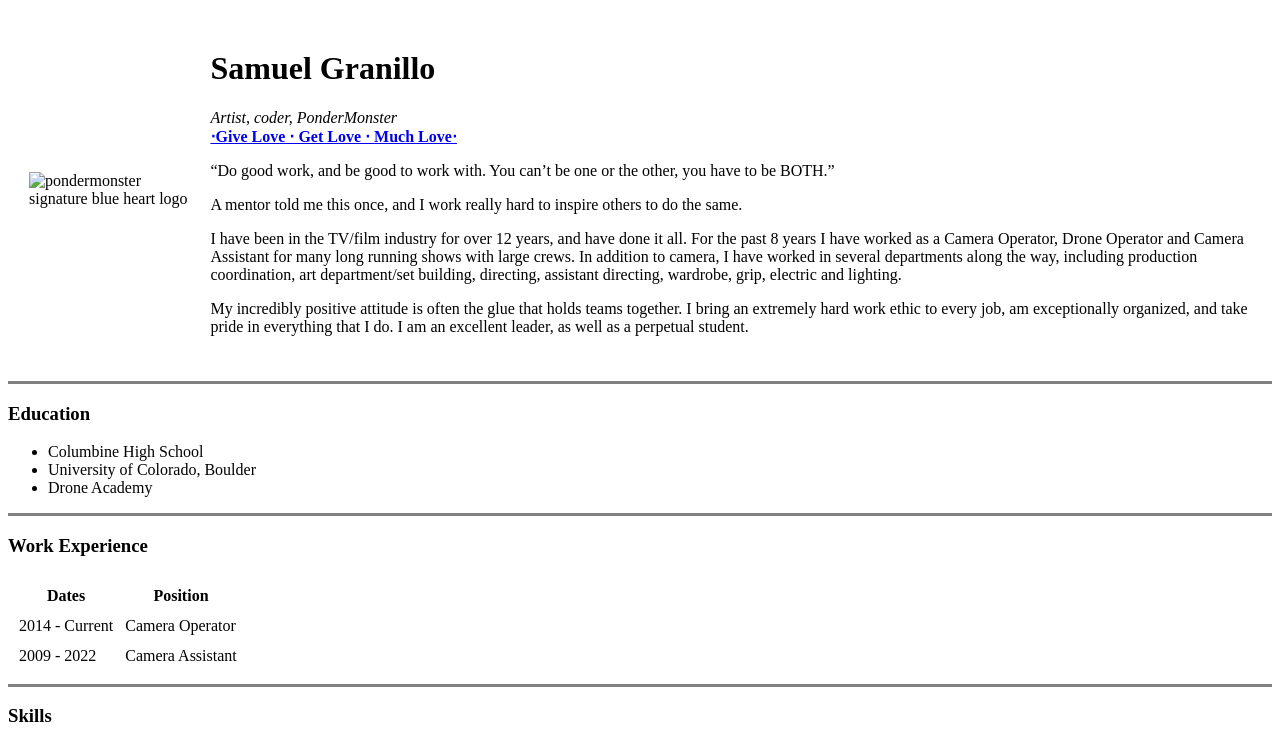
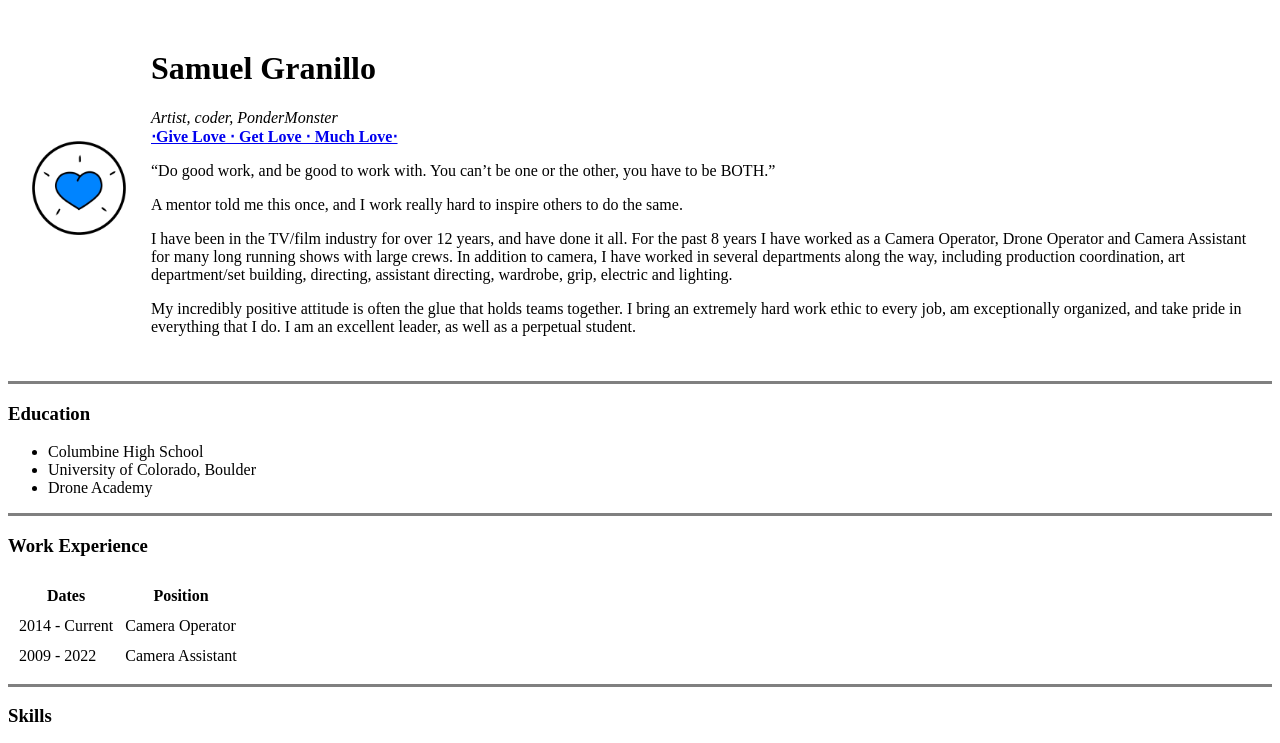
Before and after one commit to PonderMonster/cv, a plain HTML site: page index.html in a window 1280 px wide. Shown: the top 743 px of the page. Drawn offline with Linux system fonts and the light colour scheme.

Commit message:
Update index.html

```diff
--- a/index.html
+++ b/index.html
@@ -9,7 +9,7 @@
 <body>
   <table cellspacing="20">
     <tr>
-      <td><img src="Images/PonderMonster_Logo.jpeg" alt="pondermonster signature blue heart logo" style="width:100px;height:100px;"></td>
+      <td><img src="PonderMonster_Logo.jpeg" alt="pondermonster signature blue heart logo" style="width:100px;height:100px;"></td>
       <td>
         <h1>Samuel Granillo</h1>
         <p><em>Artist, coder, PonderMonster</em><br><strong><a href="https://linktr.ee/PonderMonster">⋅Give Love ⋅ Get Love ⋅ Much Love⋅</a></strong></p>
```
